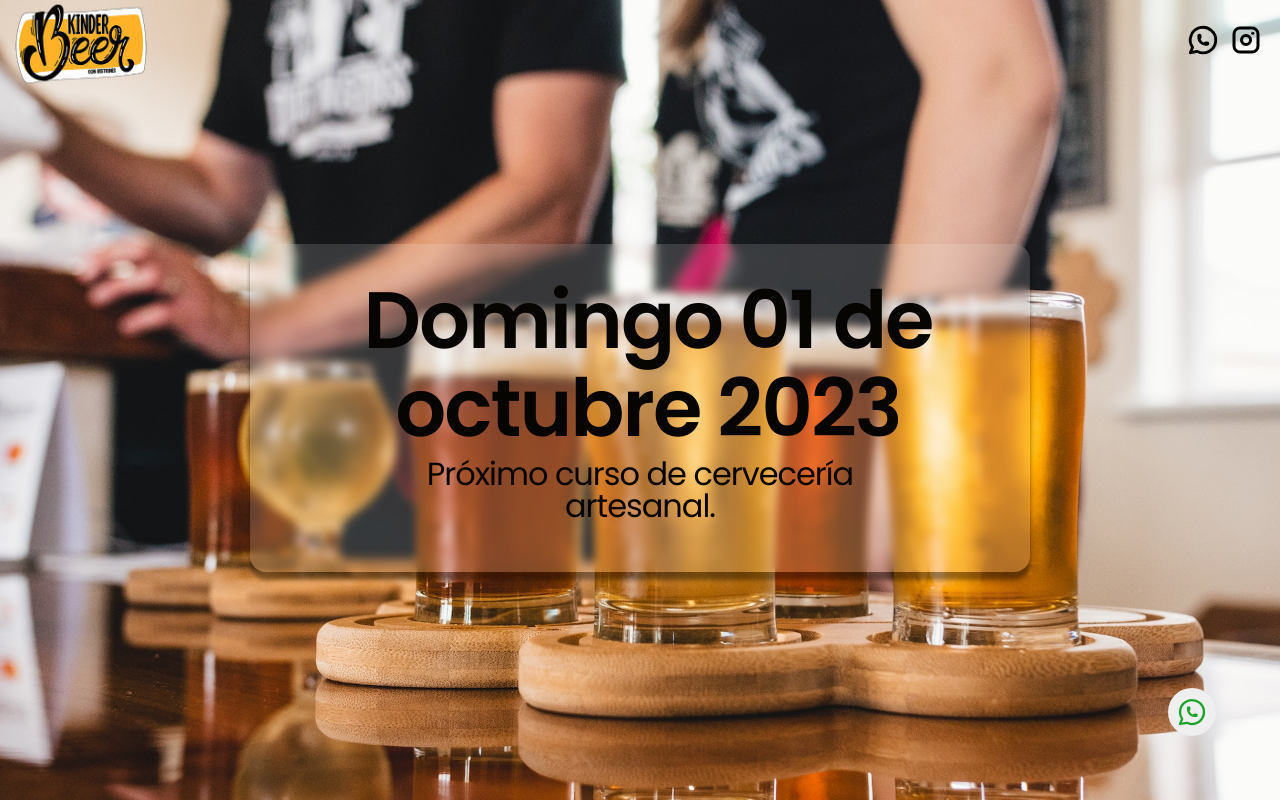
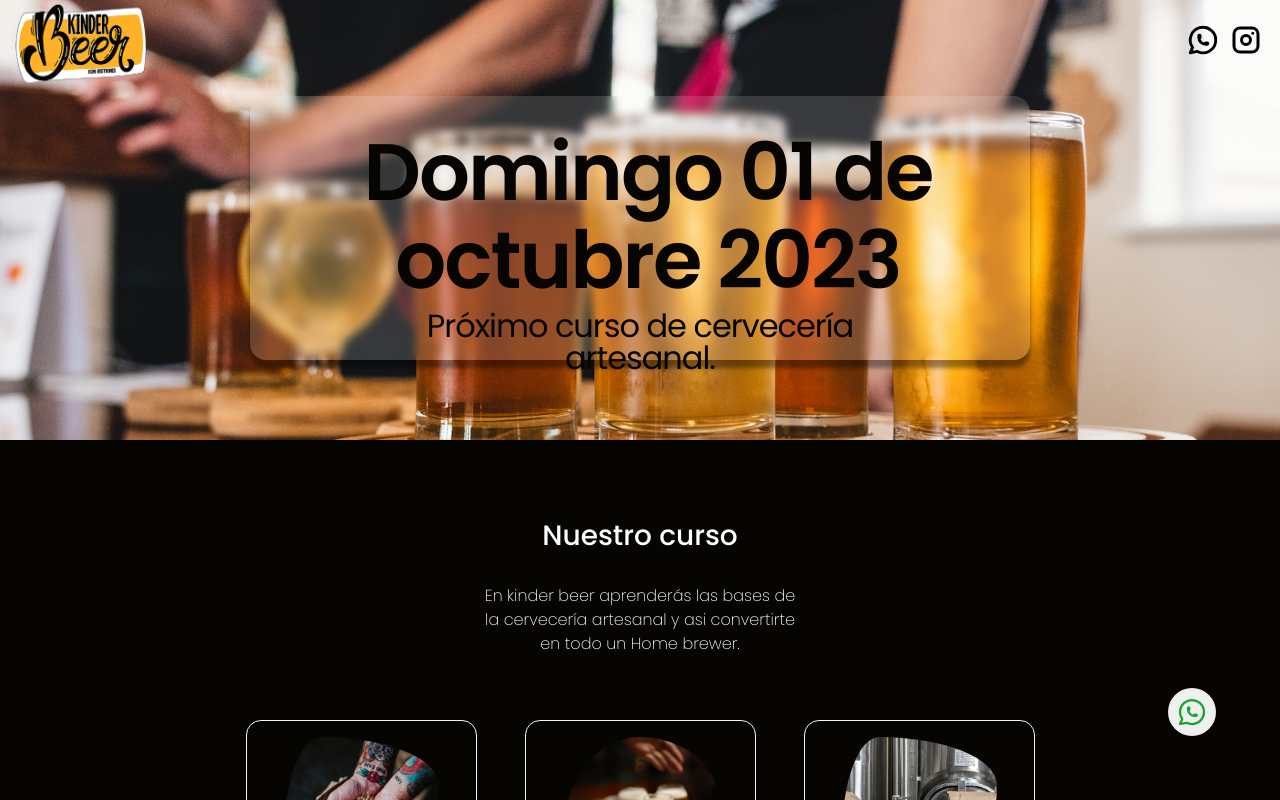
Before and after one commit to nicolasegpla/kinderBeerweb, a React (Vite) app: page / in a window 1280 px wide. Shown: the top 800 px of the page. Built offline with nearby package versions, Linux system fonts and the light colour scheme.

Commit message:
prueba dos final

```diff
--- a/src/sass/_banner.scss
+++ b/src/sass/_banner.scss
@@ -5,6 +5,7 @@
     width: 100vw;
     margin: 0 auto;
     height: 80vh;
+    max-height: 27.5rem;
     background-image: url('/src/assets/cervezaBanner.jpg');
     background-size: cover;
     display: flex;
```
